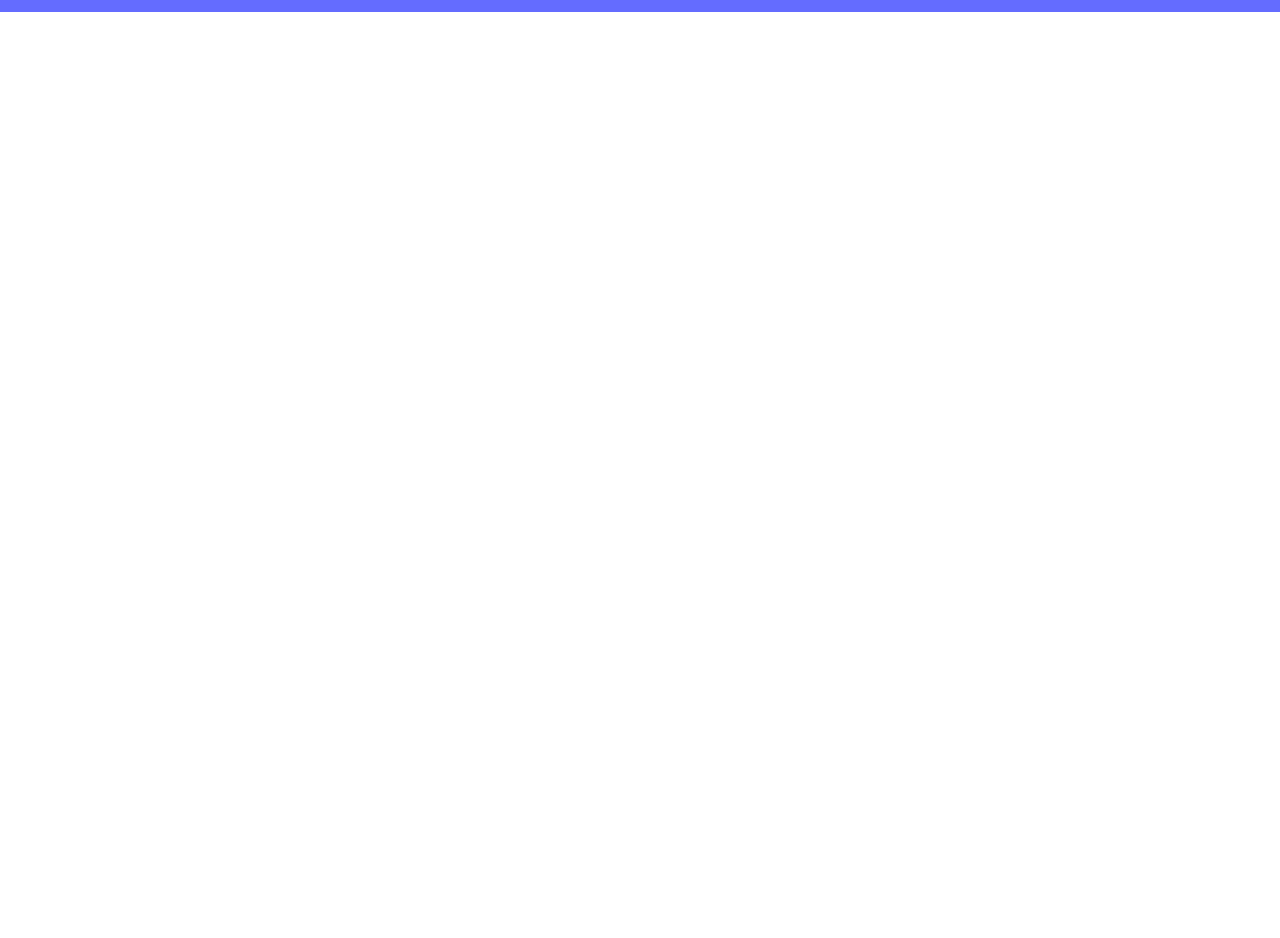
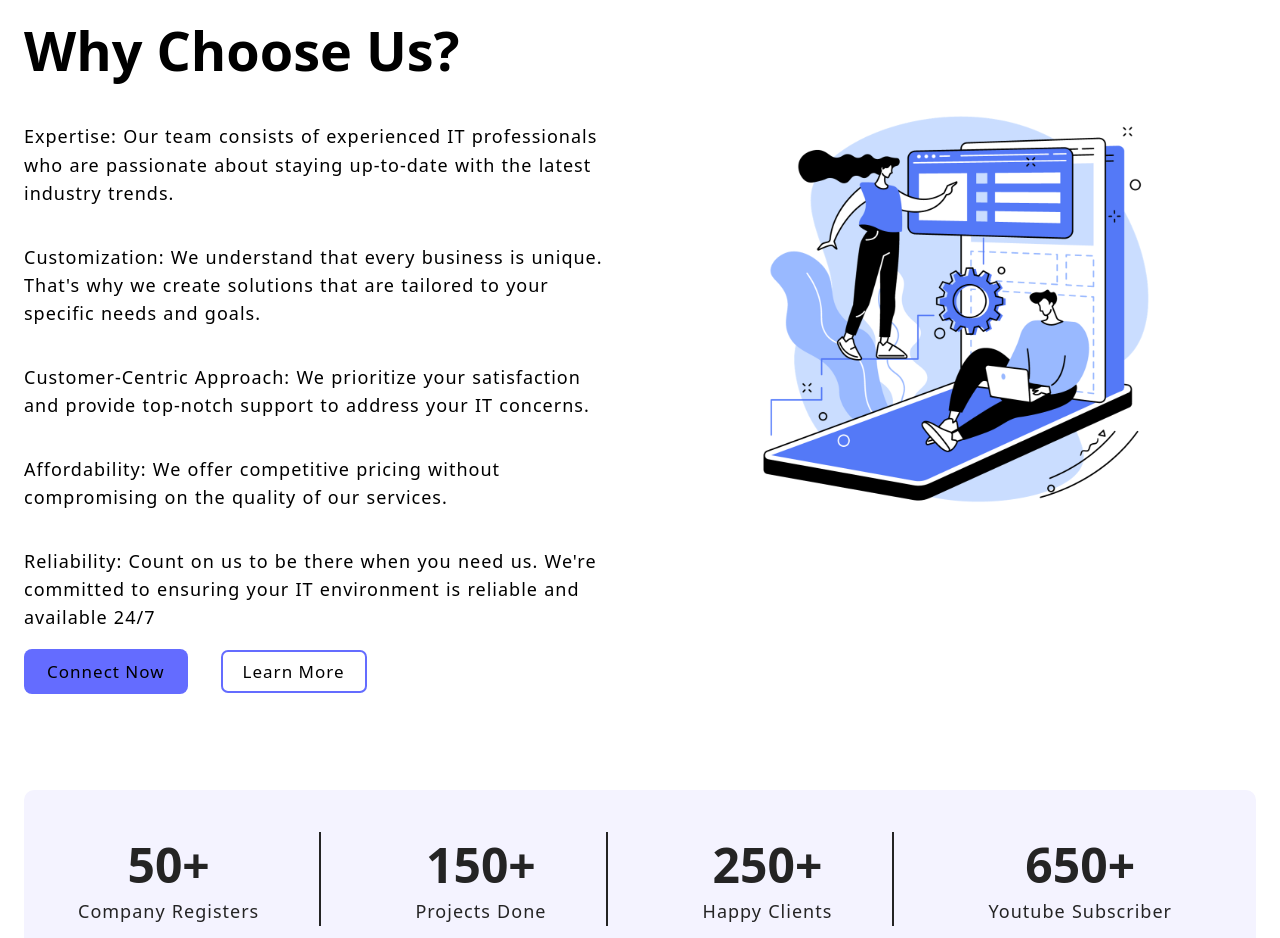
Before and after one commit to Bigyanhub/mern-thapa-project, a React (Vite) app in the folder client/: page /about in a window 1280 px wide. Shown: the part 194-1132 px from the top of the page. Before the commit the page ends 800 px from the top, so only its background shows below. Built offline with nearby package versions, Linux system fonts and the light colour scheme.

Commit message:
feat: implement About page with content sections and analytics; enhance styling and layout

```diff
--- a/client/src/index.css
+++ b/client/src/index.css
@@ -17,7 +17,10 @@ html {
   font-size: 62.5%;
 }
 
-/*? base style */
+/* -------------------------------------------------------------------------- */
+/*                                ? base style ?                              */
+/* -------------------------------------------------------------------------- */
+
 body {
   margin: 0;
   /* display: flex; */
@@ -54,7 +57,9 @@ li {
   list-style: none;
 }
 
-/* layout Rule */
+/* -------------------------------------------------------------------------- */
+/*                                 ? layout Rule ?                             */
+/* -------------------------------------------------------------------------- */
 
 .container {
   max-width: 140rem;
@@ -77,7 +82,9 @@ li {
   grid-template-columns: repeat(4, 1fr);
 }
 
-/* Module Rules/ Reusable  */
+/* -------------------------------------------------------------------------- */
+/*                         ? Module Rules/ Reusable ?                         */
+/* -------------------------------------------------------------------------- */
 
 button {
   text-transform: capitalize;
@@ -116,7 +123,9 @@ a:active {
   color: #535bf2;
 }
 
-/* Hero Section  */
+/* -------------------------------------------------------------------------- */
+/*                                ? Hero Section ?                            */
+/* -------------------------------------------------------------------------- */
 
 .section-hero {
   & .grid {
@@ -145,9 +154,9 @@ a:active {
   }
 }
 
-/* End Hero  */
-
-/* analytics Section  */
+/* -------------------------------------------------------------------------- */
+/*                            ? analytics Section ?                           */
+/* -------------------------------------------------------------------------- */
 
 .section-analytics {
   margin: 9.6rem 0;
@@ -160,24 +169,61 @@ a:active {
   & .grid {
     color: var(--dark-color);
 
-    & .div1{
+    & .div1 {
       text-align: center;
       border-right: 0.2rem solid var(--dark-color);
       padding: 0 6rem 0 3rem;
 
-      &:last-child{
+      &:last-child {
         border: none;
       }
 
-      & h2{
+      & h2 {
         font-size: 4.8rem;
       }
 
-      & p{
+      & p {
         text-transform: capitalize;
       }
     }
   }
 }
 
-/* End analytics Section  */
+/* -------------------------------------------------------------------------- */
+/*                                About Section                               */
+/* -------------------------------------------------------------------------- */
+.about-page {
+  display: flex;
+  flex-direction: column;
+}
+
+.about-text-content {
+  display: flex;
+  flex-direction: column;
+  justify-content: center;
+
+  & p {
+    margin: 1.8rem 0;
+  }
+
+  & h1 {
+    margin-bottom: 2.4rem;
+  }
+}
+
+.welcome-text {
+  font-size: 1.6rem;
+  color: var(--helper-color);
+  margin: 0 0 1.2rem 0;
+  font-weight: 500;
+}
+
+.about-image-section {
+  display: flex;
+  justify-content: center;
+  align-items: center;
+  & img {
+    width: 70%;
+    height: auto;
+  }
+}
--- a/client/src/pages/About.jsx
+++ b/client/src/pages/About.jsx
@@ -1,9 +1,97 @@
-import React from 'react'
+import React from "react";
 
 const About = () => {
   return (
-    <div>About</div>
-  )
-}
+    <>
+      <main className="container about-page">
+        <section className="grid grid-two-cols ">
+          {/* -------------------------------------------------------------------------- */
+          /*                             About text section                             */
+          /* -------------------------------------------------------------------------- */}
+          <article className="about-text-content">
+            <p className="welcome-text">Welcome, Basnet Technical</p>
+            <h1>Why Choose Us?</h1>
+            <p>
+              Expertise: Our team consists of experienced IT professionals who
+              are passionate about staying up-to-date with the latest industry
+              trends.
+            </p>
 
-export default About
+            <p>
+              Customization: We understand that every business is unique. That's
+              why we create solutions that are tailored to your specific needs
+              and goals.
+            </p>
+
+            <p>
+              Customer-Centric Approach: We prioritize your satisfaction and
+              provide top-notch support to address your IT concerns.
+            </p>
+
+            <p>
+              Affordability: We offer competitive pricing without compromising
+              on the quality of our services.
+            </p>
+
+            <p>
+              Reliability: Count on us to be there when you need us. We're
+              committed to ensuring your IT environment is reliable and
+              available 24/7
+            </p>
+          </article>
+
+          {/* ------------------------------------------------------------------------- */
+          /*                             About image section                            */
+          /* -------------------------------------------------------------------------- */}
+          <div className="about-image-section">
+            <img
+              src="/images/about.png"
+              alt="coding together"
+              width={400}
+              height={500}
+              className="about-image"
+            />
+          </div>
+        </section>
+
+        {/* ------------------------------------------------------------------------- */
+        /*                            About action buttons                            */
+        /* -------------------------------------------------------------------------- */}
+        <div className="about-actions">
+          <a href="/contact">
+            <button className="btn primary-btn">connect now</button>
+          </a>
+          <a href="/services">
+            <button className="btn secondary-btn">Learn more</button>
+          </a>
+        </div>
+
+        {/* ------------------------------------------------------------------------- */
+        /*                           About Analytics section                          */
+        /* -------------------------------------------------------------------------- */}
+        <div className="section-analytics">
+          <div className="container grid grid-four-cols">
+            <div className="div1">
+              <h2>50+</h2>
+              <p>company registers</p>
+            </div>
+            <div className="div1">
+              <h2>150+</h2>
+              <p>projects done</p>
+            </div>
+            <div className="div1">
+              <h2>250+</h2>
+              <p>Happy clients</p>
+            </div>
+            <div className="div1">
+              <h2>650+</h2>
+              <p>Youtube Subscriber</p>
+            </div>
+          </div>
+        </div>
+      </main>
+    </>
+  );
+};
+
+export default About;
```
